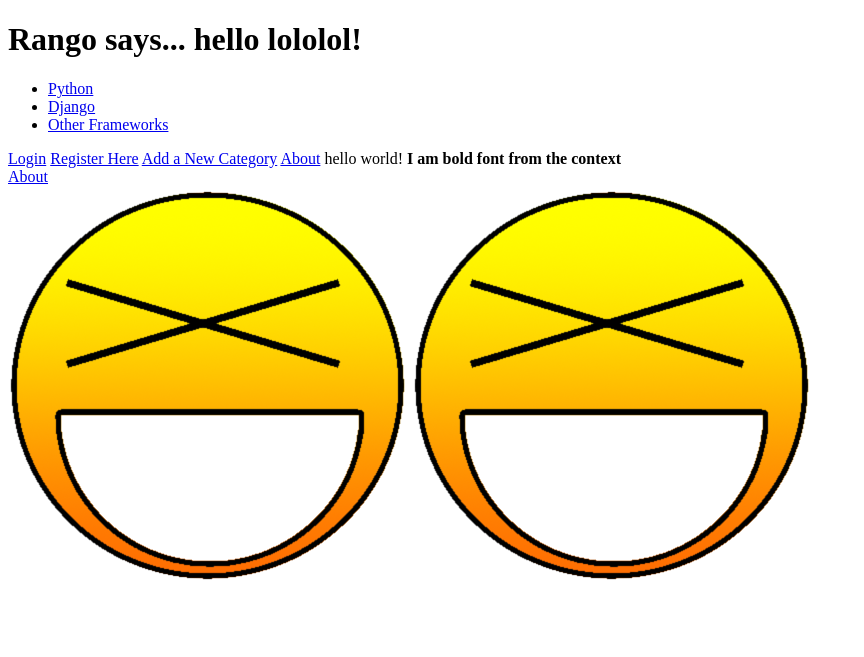
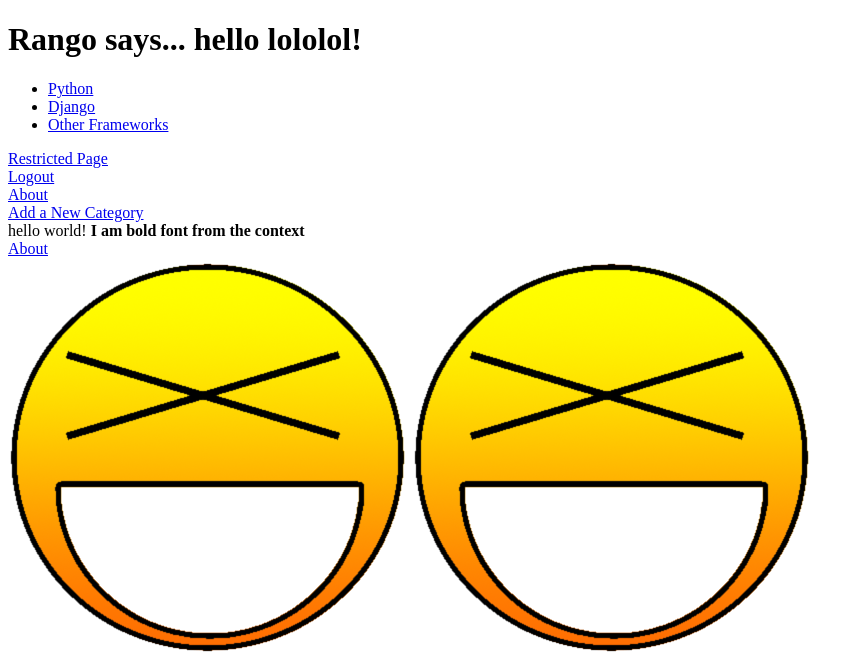
Before and after one commit to 668Jerry/tango277, a Django app: page /rango/ in a window 1280 px wide. Shown: the top 657 px of the page, without its empty margins (0-864 px from the left). Run offline with Django 3.2, Linux system fonts and the light colour scheme; a user stored in the database is signed in; data comes from the database, SQL or seed files in the repository; parts of the project's set-up code (start-up, migrations or seed data) failed here and were passed over.

Commit message:
8.7 finished

```diff
--- a/rango/urls.py
+++ b/rango/urls.py
@@ -9,5 +9,7 @@ urlpatterns = patterns('',
     url(r'^category/(?P<category_name_url>\w+)/$', views.category, name='category'),  # New!
     url(r'^register/$', views.register, name='register'),
     url(r'^login/$', views.user_login, name='login'),
+    url(r'^restricted/', views.restricted, name='restricted'),
+    url(r'^logout/$', views.user_logout, name='logout'),
     url(r'^evil/$', views.evil, name='evil'),  # New!
     )
--- a/rango/views.py
+++ b/rango/views.py
@@ -267,3 +267,19 @@ def user_login(request):
         # No context variables to pass to the template system, hence the
         # blank dictionary object...
         return render_to_response('rango/login.html', {}, context)
+
+from django.contrib.auth.decorators import login_required
+@login_required
+def restricted(request):
+    return HttpResponse("Since you're logged in, you can see this text!")
+
+from django.contrib.auth import logout
+
+# Use the login_required() decorator to ensure only those logged in can access the view.
+@login_required
+def user_logout(request):
+    # Since we know the user is logged in, we can now just log them out.
+    logout(request)
+
+    # Take the user back to the homepage.
+    return HttpResponseRedirect('/rango/')
--- a/tango_with_django_project/settings.py
+++ b/tango_with_django_project/settings.py
@@ -145,3 +145,5 @@ DATABASES = {
         'NAME': DATABASE_PATH,
     }
 }
+
+LOGIN_URL = '/rango/login/'
--- a/templates/rango/index.html
+++ b/templates/rango/index.html
@@ -23,10 +23,16 @@
             <strong>There are no categories present.</strong>
         {% endif %}
 
-        <a href="/rango/login/">Login</a>
-        <a href="/rango/register/">Register Here</a>
-        <a href="/rango/add_category/">Add a New Category</a>
-        <a href="/rango/about/">About</a>
+        {% if user.is_authenticated %}
+        <a href="/rango/restricted/">Restricted Page</a><br />
+        <a href="/rango/logout/">Logout</a><br />
+        {% else %}
+        <a href="/rango/register/">Register Here</a><br />
+        <a href="/rango/login/">Login</a><br />
+        {% endif %}
+
+        <a href="/rango/about/">About</a><br/>
+        <a href="/rango/add_category/">Add a New Category</a><br />
 
         hello world! <strong>{{ boldmessage }}</strong><br/>
         <a href="/rango/about/">About</a><br/>
```
Also changed, not shown: 1 other file.
